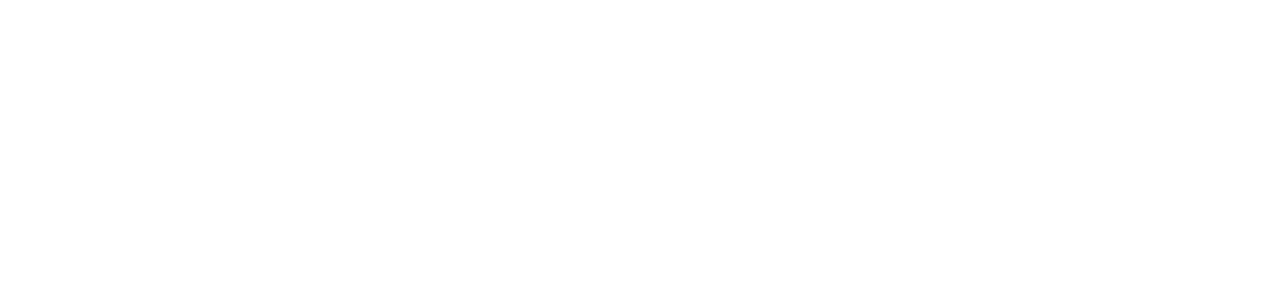
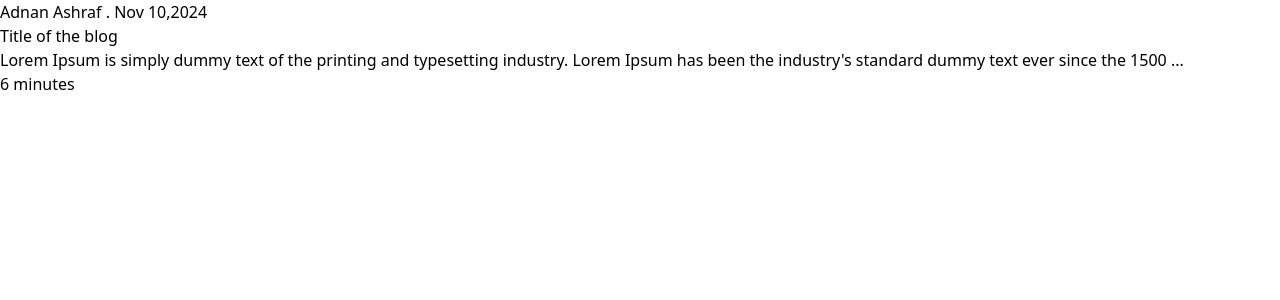
Before and after one commit to afadnan/medium-blog, a React (Vite) app in the folder frontend/: page /blogs in a window 1280 px wide. Before the commit this address had no page. Shown: the top 300 px of the page. Built offline with nearby package versions, Linux system fonts and the light colour scheme.

Commit message:
Simple Blog post

```diff
--- a/frontend/src/App.tsx
+++ b/frontend/src/App.tsx
@@ -3,6 +3,7 @@
 import Signup from './pages/Signup';
 import Signin from './pages/Signin';
 import Blog from './pages/Blog';
+import Blogs from './pages/Blogs';
 
 function App(){
 
@@ -13,6 +14,7 @@
       <Route path='/signup' element={<Signup/>}/>
       <Route path='/signin' element={<Signin/>}/>
       <Route path='/blog/:id' element={<Blog/>}/>
+      <Route path='/blogs' element={<Blogs/>}/>
      </Routes>
     </BrowserRouter>
     </>
--- /dev/null
+++ b/frontend/src/components/BlogCard.tsx
@@ -0,0 +1,41 @@
+
+
+interface BlogCardProps {
+    authName : string;
+    title : string;
+    content : string;
+    publishedDate : string;
+}
+
+
+const BlogCard = ({
+    authName,
+    title,
+    content,
+    publishedDate
+}: BlogCardProps) => {
+    return (
+        <div>
+            <div>
+                {authName} . {publishedDate}
+            </div>
+            <div>
+                {title}
+            </div>
+            <div>
+                {content.slice(0,150) + " ..."}
+            </div>
+            <div>
+                {`${Math.ceil(content.length / 100)} minutes`}
+            </div>
+            <div className="bg-slate-200 h-0.5 w-full">
+
+            </div>
+        </div>
+    )
+}
+
+
+
+
+export default BlogCard;
--- a/frontend/src/pages/Blog.tsx
+++ b/frontend/src/pages/Blog.tsx
@@ -1,4 +1,4 @@
-import React from 'react'
+
 
 const Blog = () => {
   return (
--- /dev/null
+++ b/frontend/src/pages/Blogs.tsx
@@ -0,0 +1,14 @@
+import BlogCard from "../components/BlogCard"
+
+const Blogs = () =>{
+    return (
+        <div>
+        <BlogCard authName={"Adnan Ashraf"}
+    title={"Title of the blog"}
+    content={"Lorem Ipsum is simply dummy text of the printing and typesetting industry. Lorem Ipsum has been the industry's standard dummy text ever since the 1500s, when an unknown printer took a galley of type and scrambled it to make a type specimen book. It has survived not only five centuries, but also the leap into electronic typesetting, remaining essentially unchanged. It was popularised in the 1960s with the release of Letraset sheets containing Lorem Ipsum passages, and more recently with desktop publishing software like Aldus PageMaker including versions of Lorem Ipsum."}
+    publishedDate={"Nov 10,2024"} />
+        </div>
+    )
+}
+
+export default Blogs
```
